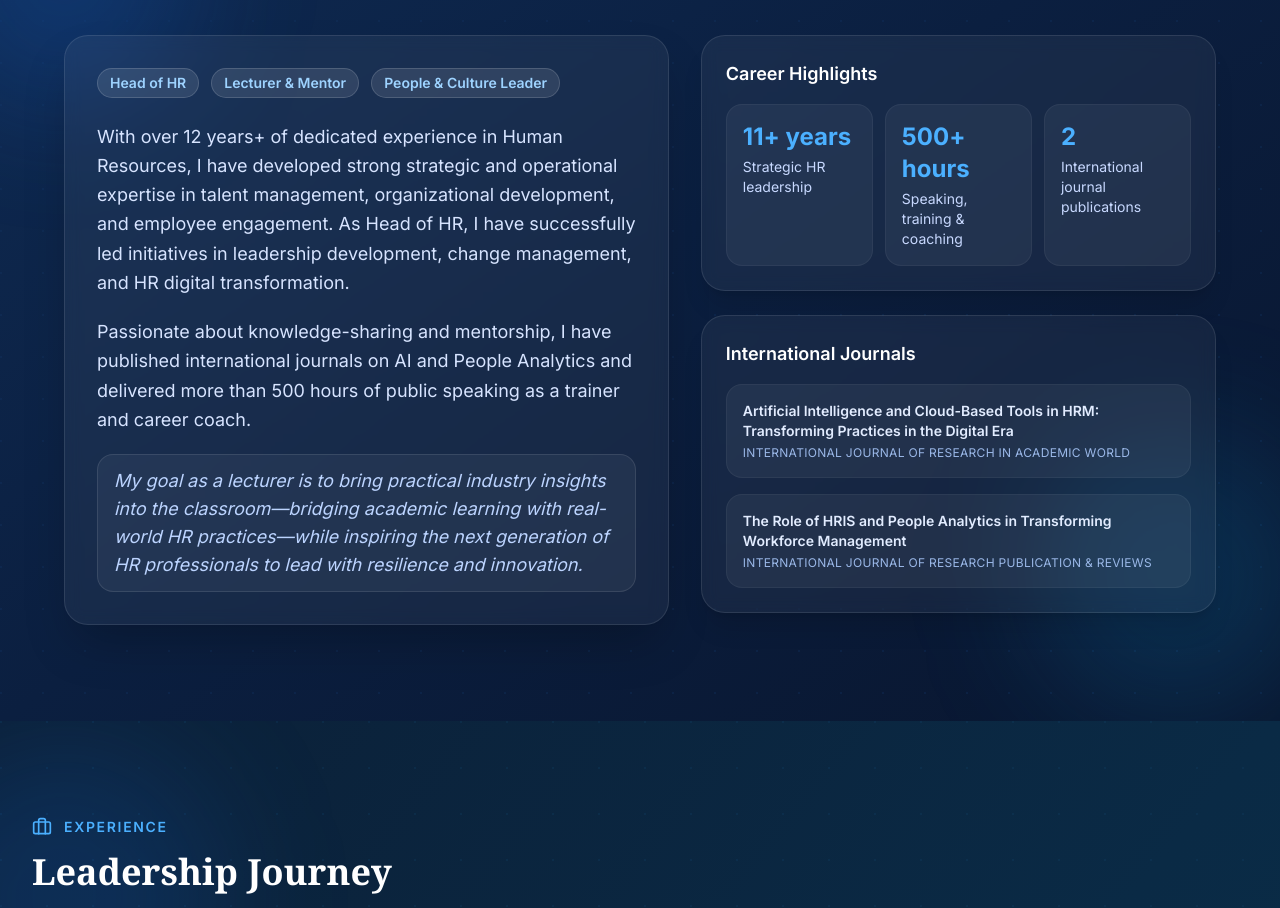
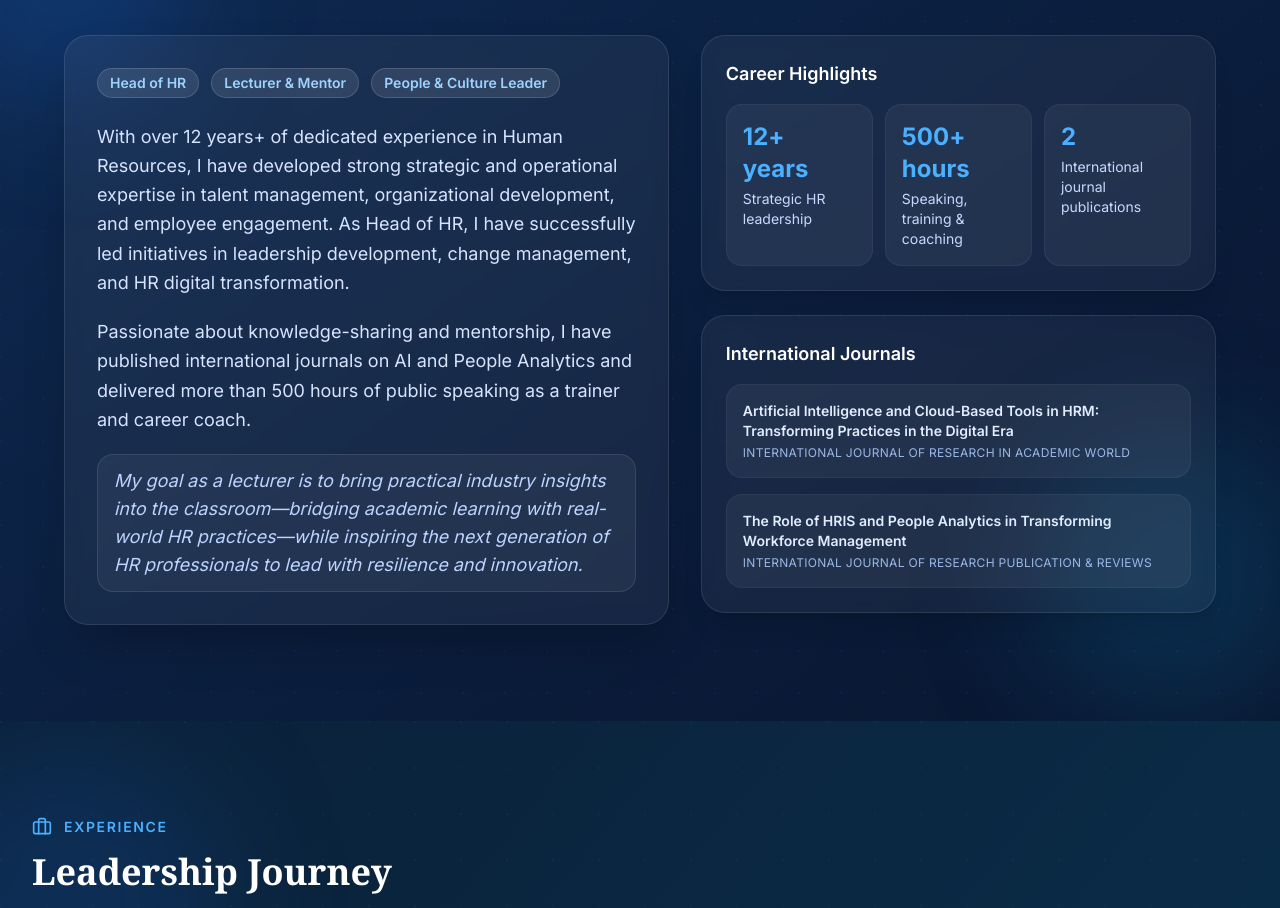
Before and after one commit to engrsabber11/kamrul-protfolio, a Next.js app: page / in a window 1280 px wide. Shown: the part 920-1828 px from the top of the page. Built offline with nearby package versions, Linux system fonts and the light colour scheme.

Commit message:
year of exp updated

```diff
--- a/components/about-section.tsx
+++ b/components/about-section.tsx
@@ -3,7 +3,7 @@
 import { useEffect, useState } from "react";
 
 const highlights = [
-  { value: "11+ years", label: "Strategic HR leadership" },
+  { value: "12+ years", label: "Strategic HR leadership" },
   { value: "500+ hours", label: "Speaking, training & coaching" },
   { value: "2", label: "International journal publications" },
 ];
```
